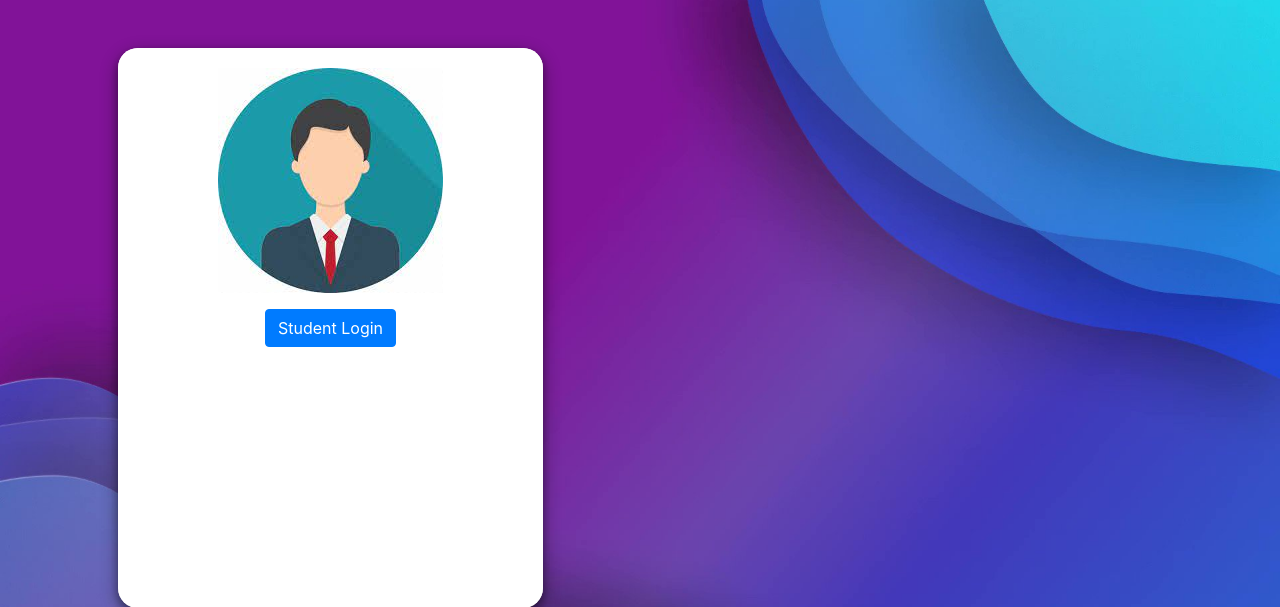
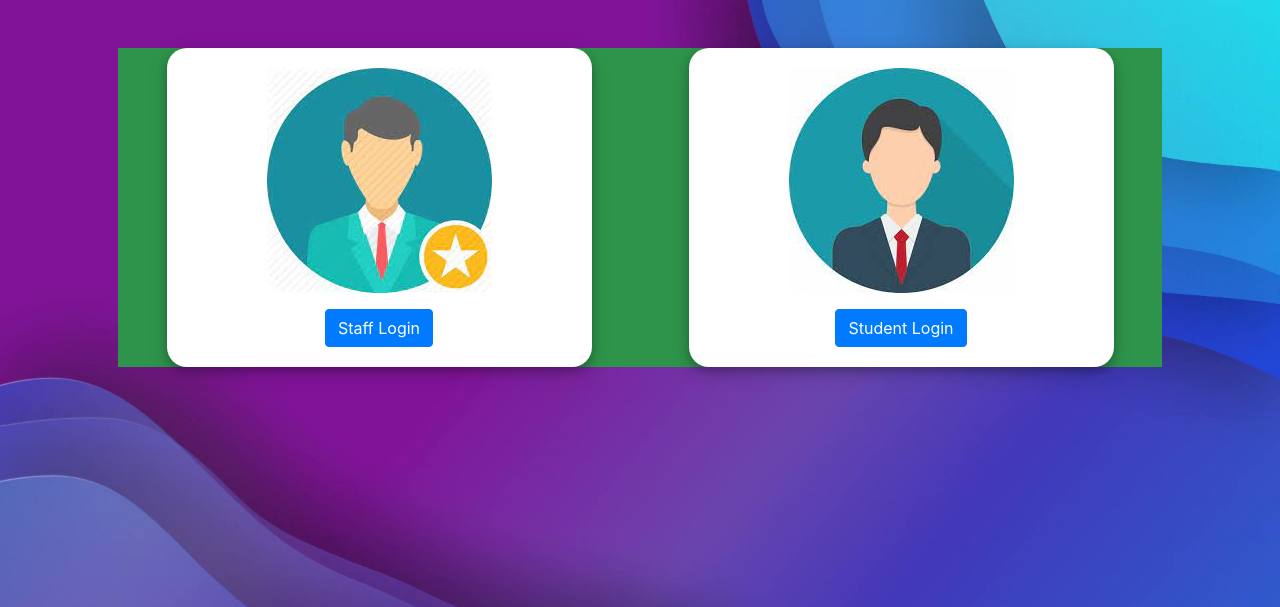
Before and after one commit to MUHAMMEDFAISALKC/schoobook, a Flask app: page /login in a window 1280 px wide. Shown: the part 76-683 px from the top of the page. Run offline with Flask 2, Linux system fonts and the light colour scheme; some libraries are stand-ins or nearby versions.

Commit message:
Update styles.css

```diff
--- a/static/styles.css
+++ b/static/styles.css
@@ -155,6 +155,9 @@ body {
 
 #login-body {
     display: flex;
+    background-color: #2e944b;
+    align-items:center;
+    justify-content: space-around;
     /*
     position: fixed;
     width: 100vw;
@@ -162,6 +165,7 @@ body {
     */
 }
 
+/*
 section {
     position: fixed;
     height: 100vh;
@@ -172,6 +176,11 @@ section {
     left: 13vw;
     width: 50%;
     height: 460px;
+    overflow-y: auto;
+}
+*/
+#login-section {
+    display: flex;
     overflow-y: auto;
 }
 
@@ -185,13 +194,14 @@ section {
     box-shadow: 0 4px 8px 0 rgba(0, 0, 0, 0.2), 0 6px 20px 0 rgba(0, 0, 0, 0.19)
 }
 
-
+/*
 #student-login {
     display: flex;
     width: 50%;
     left: 58vw;
     height: 460px;
 }
+*/
 
 #form-student {
     background-color: white;
```
